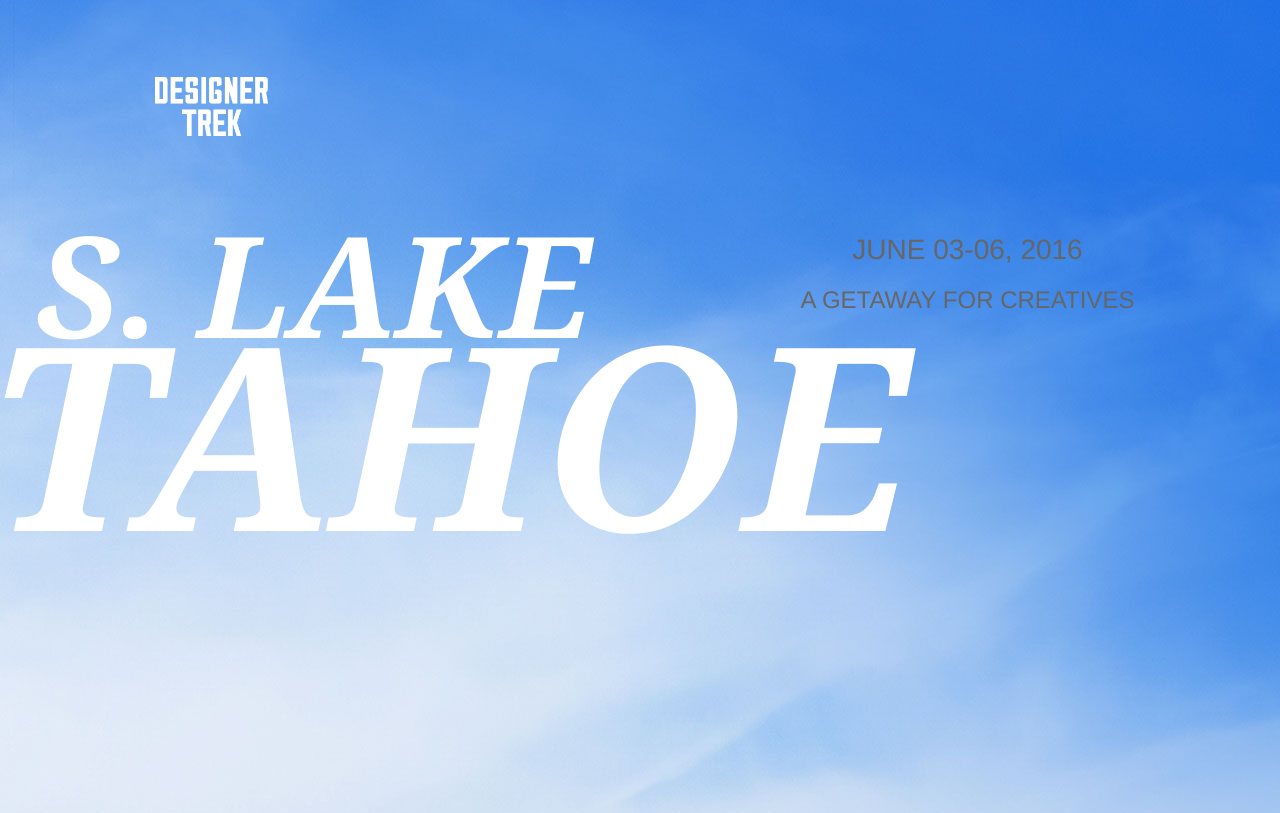
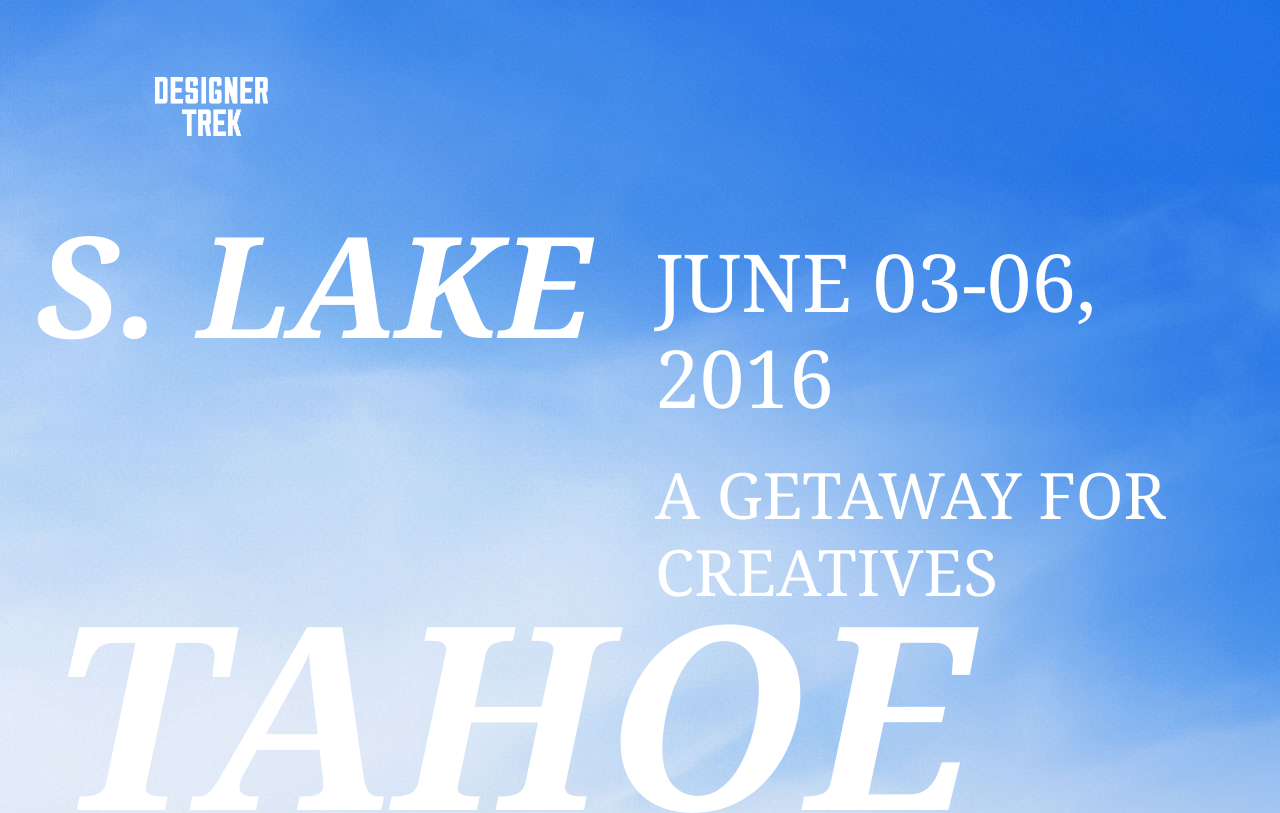
Before and after one commit to vokuznetsov/one-page-site-example-1, a React (Create React App) app: page / in a window 1280 px wide. Shown: the top 813 px of the page. Built offline with nearby package versions, Linux system fonts and the light colour scheme.

Commit message:
adding date

```diff
--- a/src/App.js
+++ b/src/App.js
@@ -1,6 +1,6 @@
 import React from 'react';
-import Logo from './modules/Logo';
-import Place from './modules/Place';
+import Logo from './modules/logo/Logo';
+import Place from './modules/place/Place';
 
 
 class App extends React.Component {
--- a/src/modules/Logo.js
+++ b/src/modules/logo/Logo.js
@@ -1,5 +1,6 @@
 import React from 'react';
-import logo from '../static/images/logo.png'
+//import "./style.scss";
+import logo from '../../static/images/logo.png'
 
 class Logo extends React.Component {
 
--- /dev/null
+++ b/src/modules/logo/style.scss
@@ -0,0 +1,14 @@
+// @import "../../style/style.scss";
+
+// .section {
+//     @extend .pt-6-vw;
+//     width: 88%;
+//     margin: 0 auto;
+//     flex-basis: auto;
+//     flex-grow: 0;
+// }
+
+// .logo {
+//     width: 10%;
+//     margin-left: 6vw;
+// }
--- a/src/modules/Place.js
+++ b/src/modules/place/Place.js
@@ -1,4 +1,5 @@
 import React from 'react';
+//import './style.scss'
 
 class Place extends React.Component {
 
@@ -12,34 +13,22 @@ class Place extends React.Component {
                                 S. LAKE
                             </h2>
                         </div>
-                        <div className="col">
+                        <div className="col d-flex flex-column" id="date">
                             <h3> JUNE 03-06, 2016</h3>
                             <br></br>
                             <h4>A GETAWAY FOR CREATIVES</h4>
                         </div>
                     </div>
 
-                    <div className="row">
+                    <div className="row ml-5">
                         <div className="col">
-                            <h2 className="place serif float-left" id="tahoe">
+                            <h2 className="place float-left" id="tahoe">
                                 TAHOE
                             </h2>
                         </div>
                     </div>
                 </div>
             </div>
-            // <div className="row mt-7-vw">
-            //     <h2 className="col serif place">
-            //         <span>S. LAKE</span>
-
-            //         <br></br>
-            //         TAHOE
-            //     </h2>
-            //     <div id="trek-data">
-            //         <h3> JUNE 03-06, 2016</h3>
-            //         <h4>A GETAWAY FOR CREATIVES</h4>
-            //     </div>
-            // </div>
         )
     }
 }
--- /dev/null
+++ b/src/modules/place/style.scss
@@ -0,0 +1,16 @@
+// @import "../../style/style.scss";
+
+// #date {
+//     @extend .justify-content-center;
+//     @extend .text-left;
+//     color: white;
+//     font-weight: 300 !important;
+// }
+
+// #date h3 {
+//     font-size: 5rem;
+// }
+
+// #date h4 {
+//     font-size: 4rem;
+// }
--- a/src/style/style.scss
+++ b/src/style/style.scss
@@ -2,6 +2,11 @@
 @import "./util.scss";
 
 // tags
+body {
+  font-weight: 400;
+  font-family: "adelle-condensed", Georgia, "Times New Roman", sans-serif;
+}
+
 img {
   width: 100%;
   height: auto;
@@ -27,8 +32,6 @@ span {
 
 // classes
 .App {
-  font: normal 62.5% "proxima-nova", Helvetica, Arial, sans-serif;
-  font-weight: 400;
   color: #666666;
   min-height: 100%;
   background: #fff;
@@ -81,3 +84,18 @@ span {
   margin-left: -45%;
   margin-top: 7%;
 }
+
+#date {
+  @extend .justify-content-center;
+  @extend .text-left;
+  color: white;
+  font-weight: 300 !important;
+}
+
+#date h3 {
+  font-size: 5rem;
+}
+
+#date h4 {
+  font-size: 4rem;
+}
--- a/src/style/util.scss
+++ b/src/style/util.scss
@@ -14,6 +14,9 @@
   margin-left: -1vw;
 }
 
-h2.serif {
-  font-family: "adelle-condensed", Georgia, "Times New Roman", sans-serif;
+.center {
+  @extend .d-flex;
+  @extend .flex-column;
+  text-align: center;
+  justify-content: center;
 }
```
